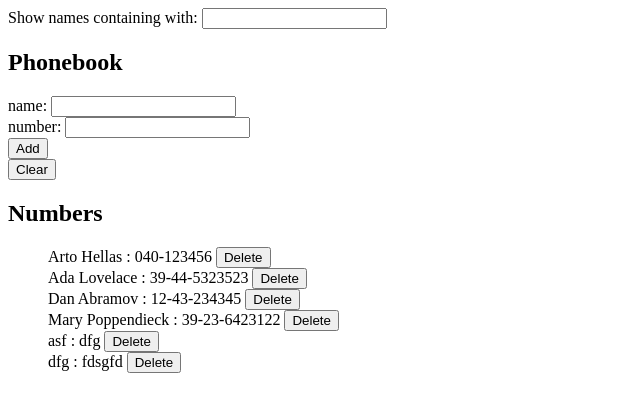
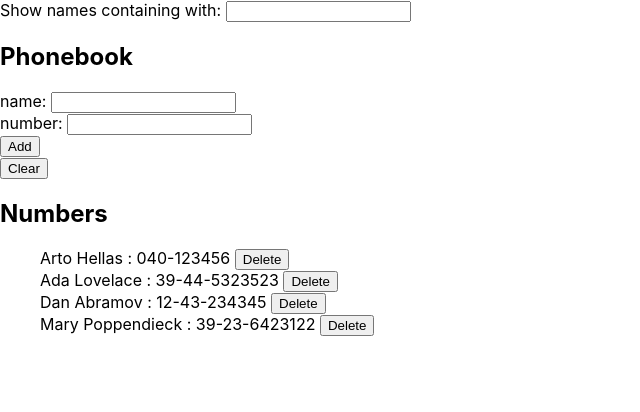
Before and after one commit to organyx/Fullstack_Open_2019, a React (Create React App) app in the folder part2/phonebook/: page / in a window 1280 px wide. Shown: the top 412 px of the page, without its empty margins (0-640 px from the left). Built offline with nearby package versions, Linux system fonts and the light colour scheme; data requests are answered from the project's data file.

Commit message:
Part_2 Exercise 2.19

```diff
--- a/part2/phonebook/db.json
+++ b/part2/phonebook/db.json
@@ -19,16 +19,6 @@
       "name": "Mary Poppendieck",
       "phoneNumber": "39-23-6423122",
       "id": 4
-    },
-    {
-      "name": "asf",
-      "phoneNumber": "dfg",
-      "id": 5
-    },
-    {
-      "name": "dfg",
-      "phoneNumber": "fdsgfd",
-      "id": 7
     }
   ]
 }
--- a/part2/phonebook/src/components/App.js
+++ b/part2/phonebook/src/components/App.js
@@ -2,6 +2,7 @@ import React, { useState, useEffect } from 'react';
 import Filter from './Filter';
 import PersonForm from './PersonForm';
 import People from './People';
+import Notification from './Notification';
 
 import phonebookService from '../services/phonebookService';
 
@@ -15,6 +16,7 @@ const App = () => {
   const [newName, setNewName] = useState('');
   const [newPhoneNumber, setNewPhoneNumber] = useState('');
   const [searchFilter, setSeachFilter] = useState('');
+  const [notification, setNotification] = useState([]);
 
   useEffect(() => {
     phonebookService.getAllPeople().then(res => setPersons(res));
@@ -36,6 +38,10 @@ const App = () => {
         setPersons(persons.concat(res));
         setNewName('');
         setNewPhoneNumber('');
+        setNotificationWithTimer(
+          'success',
+          `${res.name} was successfully added`
+        );
       });
     } else {
       // window.alert(`${newName} is already added to phonebook`);
@@ -58,6 +64,10 @@ const App = () => {
             );
             setNewName('');
             setNewPhoneNumber('');
+            setNotificationWithTimer(
+              'success',
+              `${res.name} was updated successfully`
+            );
           });
       } else {
         console.log('Do nothing');
@@ -65,14 +75,31 @@ const App = () => {
     }
   };
 
+  const setNotificationWithTimer = (type, message) => {
+    setNotification(setNotificatonObject(type, message));
+    setTimeout(() => {
+      setNotification(setNotificatonObject('', ''));
+    }, 5000);
+  };
+
+  const setNotificatonObject = (type, message) => {
+    return { type: type, message: message };
+  };
+
   const deleteNameById = person => {
     console.log(person.name, person.id);
     if (window.confirm(`Delete ${person.name}?`)) {
+      const tempName = person.name;
       console.log('Delete this person');
       phonebookService.deletePerson(person.id).then(res => {
+        console.log(res);
         setPersons(persons.filter(p => p.id !== person.id));
         setNewName('');
         setNewPhoneNumber('');
+        setNotificationWithTimer(
+          'success',
+          `${tempName} was deleted successfully`
+        );
       });
     } else {
       console.log('Nothing happens');
@@ -107,6 +134,10 @@ const App = () => {
         handleSearchFilterChange={handleSearchFilterChange}
       />
       <h2>Phonebook</h2>
+      <Notification
+        notificationMessage={notification.message}
+        notificationType={notification.type}
+      />
       <PersonForm
         addName={addName}
         newName={newName}
--- /dev/null
+++ b/part2/phonebook/src/components/Notification.js
@@ -0,0 +1,13 @@
+import React from 'react';
+
+const Notification = ({ notificationMessage, notificationType }) => {
+  if (notificationType === 'error') {
+    return <div className="error">{notificationMessage}</div>;
+  } else if (notificationType === 'success') {
+    return <div className="success">{notificationMessage}</div>;
+  } else {
+    return <div />;
+  }
+};
+
+export default Notification;
--- a/part2/phonebook/src/index.css
+++ b/part2/phonebook/src/index.css
@@ -11,3 +11,23 @@ code {
   font-family: source-code-pro, Menlo, Monaco, Consolas, "Courier New",
     monospace;
 }
+
+.error {
+  color: red;
+  background: lightgrey;
+  font-size: 20px;
+  border-style: solid;
+  border-radius: 5px;
+  padding: 10px;
+  margin-bottom: 10px;
+}
+
+.success {
+  color: green;
+  background: lightgrey;
+  font-size: 20px;
+  border-style: solid;
+  border-radius: 5px;
+  padding: 10px;
+  margin-bottom: 10px;
+}
--- a/part2/phonebook/src/index.js
+++ b/part2/phonebook/src/index.js
@@ -3,4 +3,6 @@ import ReactDOM from 'react-dom';
 
 import App from './components/App';
 
+import './index.css';
+
 ReactDOM.render(<App />, document.getElementById('root'));
```
